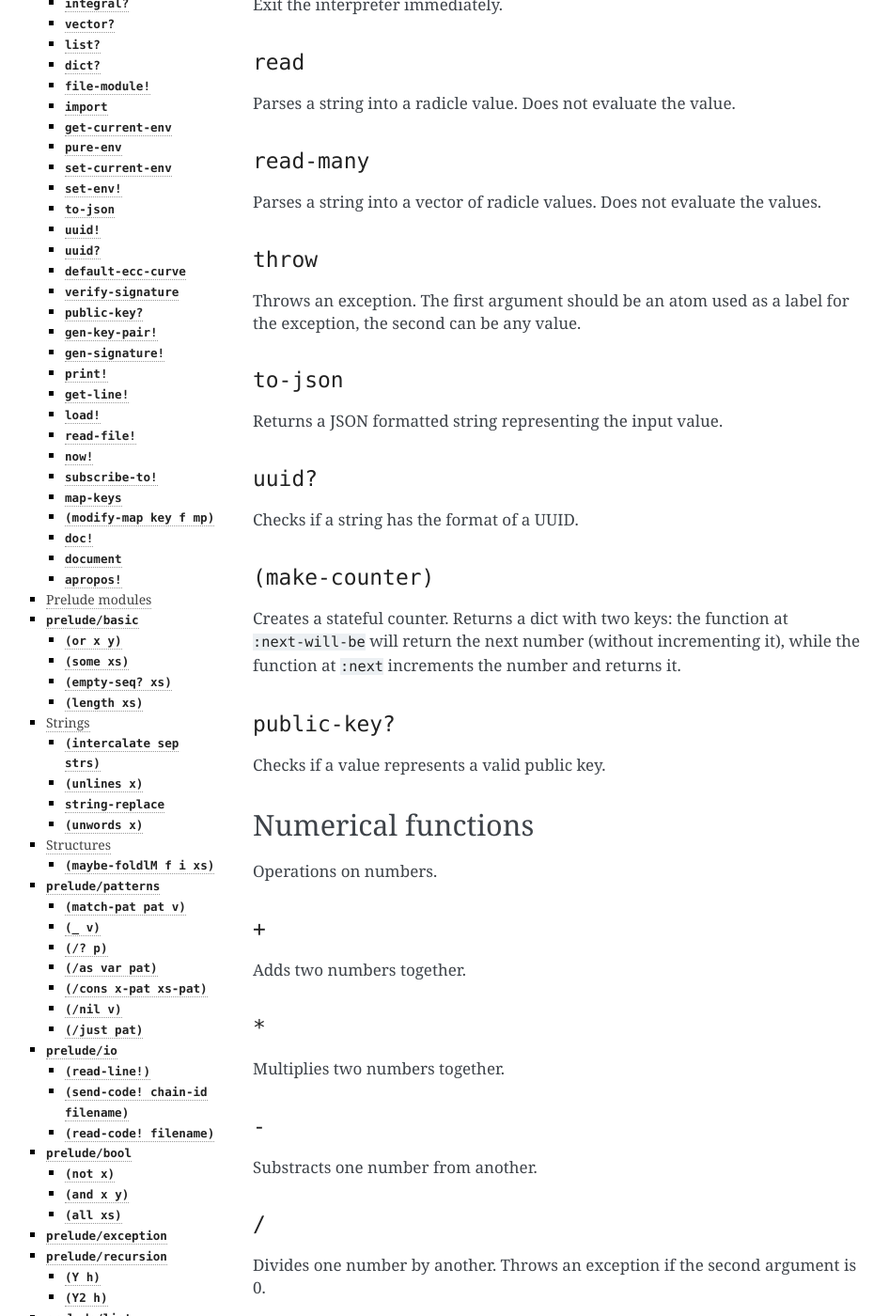
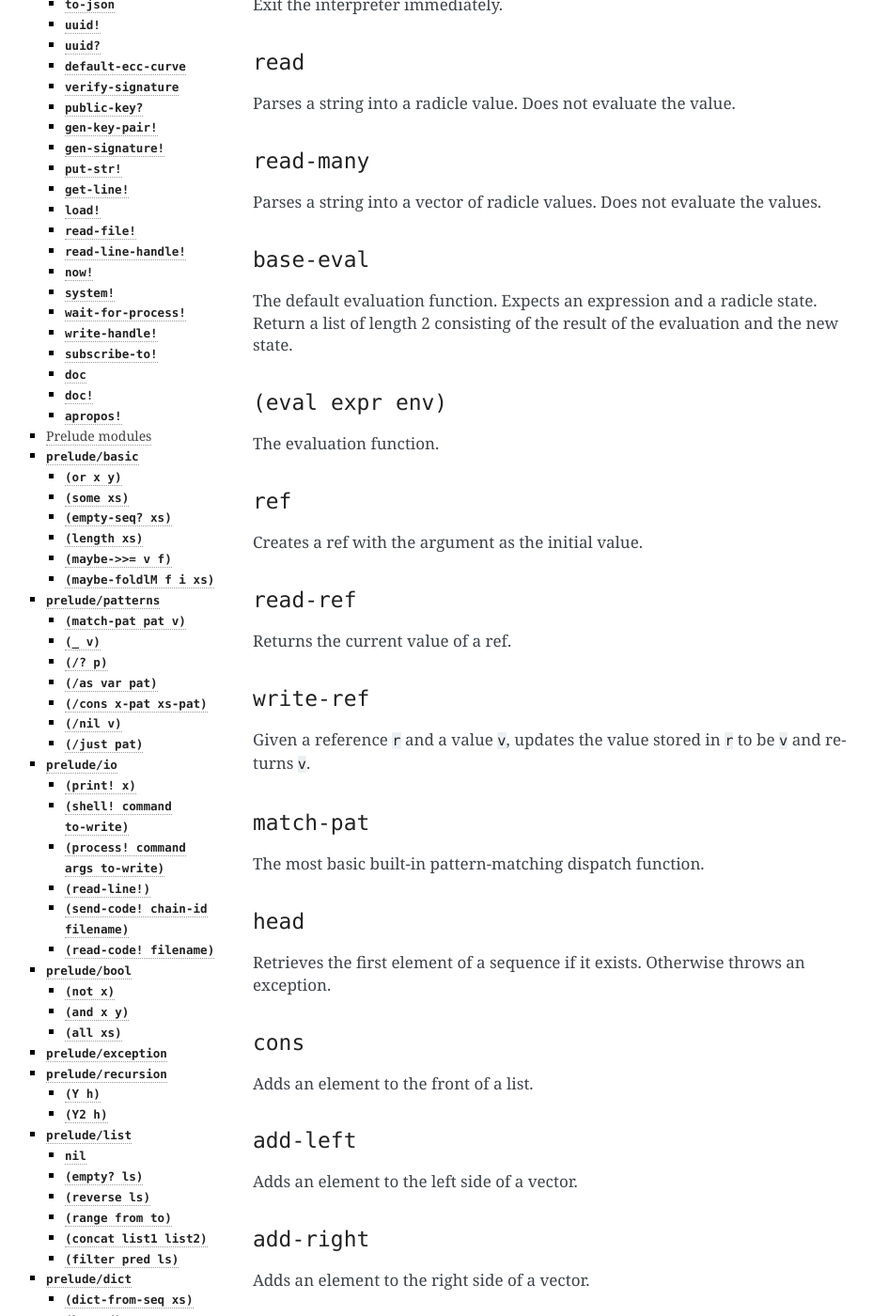
Before and after one commit to radicle-dev/radicle-alpha, a Sphinx documentation site: the page built from docs/source/reference.rst, in a window 1280 px wide and 1400 px high, scrolled down 1522 px. Shown: the whole window at 94% size, without its empty margins (151-1097 px from the left). Built offline with Sphinx 7.4.7, drawn with Linux system fonts in a browser that asks for light colours; pages that are not in the unit, such as notebooks, are missing from menus; some of the changed text lies outside the part shown.

```diff
--- a/docs/source/reference.rst
+++ b/docs/source/reference.rst
@@ -80,63 +80,20 @@ Parses a string into a radicle value. Does not evaluate the value.
 Parses a string into a vector of radicle values. Does not evaluate the
 values.
 
-``throw``
-~~~~~~~~~
+``base-eval``
+~~~~~~~~~~~~~
 
-Throws an exception. The first argument should be an atom used as a
-label for the exception, the second can be any value.
+The default evaluation function. Expects an expression and a radicle
+state. Return a list of length 2 consisting of the result of the
+evaluation and the new state.
 
-``to-json``
-~~~~~~~~~~~
+``(eval expr env)``
+~~~~~~~~~~~~~~~~~~~
 
-Returns a JSON formatted string representing the input value.
+The evaluation function.
 
-``uuid?``
-~~~~~~~~~
-
-Checks if a string has the format of a UUID.
-
-``(make-counter)``
-~~~~~~~~~~~~~~~~~~
-
-Creates a stateful counter. Returns a dict with two keys: the function
-at ``:next-will-be`` will return the next number (without incrementing
-it), while the function at ``:next`` increments the number and returns
-it.
-
-``public-key?``
-~~~~~~~~~~~~~~~
-
-Checks if a value represents a valid public key.
-
-Numerical functions
--------------------
-
-Operations on numbers.
-
-``+``
-~~~~~
-
-Adds two numbers together.
-
-``*``
-~~~~~
-
-Multiplies two numbers together.
-
-``-``
-~~~~~
-
-Substracts one number from another.
-
-``/``
-~~~~~
-
-Divides one number by another. Throws an exception if the second
-argument is 0.
-
-``<``
-~~~~~
+``ref``
+~~~~~~~
 
 Creates a ref with the argument as the initial value.
 
@@ -167,30 +124,10 @@ an exception.
 
 Adds an element to the front of a list.
 
-``(reverse ls)``
-~~~~~~~~~~~~~~~~
+``add-left``
+~~~~~~~~~~~~
 
-Returns the reversed 'ls'.
-
-``(length xs)``
-~~~~~~~~~~~~~~~
-
-Returns the length of 'list'.
-
-``(concat list1 list2)``
-~~~~~~~~~~~~~~~~~~~~~~~~
-
-Concatenates 'list1' and 'list2'.
-
-``(filter pred ls)``
-~~~~~~~~~~~~~~~~~~~~
-
-Returns 'list' with only the elements that satisfy 'filter-cond'.
-
-``(range from to)``
-~~~~~~~~~~~~~~~~~~~
-
-Returns a list with all integers from ``from`` to ``end``, inclusive.
+Adds an element to the left side of a vector.
 
 ``add-right``
 ~~~~~~~~~~~~~
@@ -325,6 +262,13 @@ structure ``s`` may be a list, vector or dict. If it is a list or a
 vector, it checks if ``v`` is one of the items. If ``s`` is a dict, it
 checks if ``v`` is one of the keys.
 
+``map-keys``
+~~~~~~~~~~~~
+
+Given a function ``f`` and a dict ``d``, returns a dict with the same
+values as ``d`` but ``f`` applied to all the keys. If ``f`` maps two
+keys to the same thing, the greatest key and value are kept.
+
 ``map-values``
 ~~~~~~~~~~~~~~
 
@@ -341,6 +285,12 @@ arguments isn't a string then an exception is thrown.
 ~~~~~~~~~~~~~~~~~
 
 Returns the length of a string.
+
+``string-replace``
+~~~~~~~~~~~~~~~~~~
+
+Replace all occurrences of the first argument with the second in the
+third.
 
 ``type``
 ~~~~~~~~
@@ -480,10 +430,10 @@ Given an elliptic curve, generates a cryptographic key-pair. Use
 Given a private key and a message (a string), generates a cryptographic
 signature for the message.
 
-``print!``
-~~~~~~~~~~
+``put-str!``
+~~~~~~~~~~~~
 
-Pretty-prints a value.
+Prints a string.
 
 ``get-line!``
 ~~~~~~~~~~~~~
@@ -501,11 +451,35 @@ Evaluates the contents of a file. Each seperate radicle expression is
 
 Reads the contents of a file and returns it as a string.
 
+``read-line-handle!``
+~~~~~~~~~~~~~~~~~~~~~
+
+Read a single line from a handle.
+
 ``now!``
 ~~~~~~~~
 
 Returns a timestamp for the current Coordinated Universal Time (UTC),
 right now, formatted according to ISO 8601.
+
+``system!``
+~~~~~~~~~~~
+
+(system! proc) execute a system process. Returns the dict with the form
+``{ :stdin maybe-handle      :stdout maybe-handle      :stderr maybe-handle      :proc prochandle    }``
+Where ``maybe-handle`` is either ``[:just handle]`` or ``:nothing``.
+Note that this is quite a low-level function; higher-level ones are more
+convenient.
+
+``wait-for-process!``
+~~~~~~~~~~~~~~~~~~~~~
+
+Block until process terminates.
+
+``write-handle!``
+~~~~~~~~~~~~~~~~~
+
+Write a string to the provided handle.
 
 ``subscribe-to!``
 ~~~~~~~~~~~~~~~~~
@@ -515,15 +489,8 @@ The dict ``s`` should have a function ``getter`` at the key ``:getter``.
 This function is called repeatedly (with no arguments), its result is
 then evaluated and passed to ``f``.
 
-``map-keys``
-~~~~~~~~~~~~
-
-Given a function ``f`` and a dict ``d``, returns a dict with the same
-values as ``d`` but ``f`` applied to all the keys. If ``f`` maps two
-keys to the same thing, the greatest key and value are kept.
-
-``(modify-map key f mp)``
-~~~~~~~~~~~~~~~~~~~~~~~~~
+``doc``
+~~~~~~~
 
 Returns the documentation string for a variable. To print it instead,
 use ``doc!``.
@@ -533,11 +500,6 @@ use ``doc!``.
 
 Prints the documentation attached to a value and returns ``()``. To
 retrieve the docstring as a value use ``doc`` instead.
-
-``document``
-~~~~~~~~~~~~
-
-Used to add documentation to variables.
 
 ``apropos!``
 ~~~~~~~~~~~~
@@ -576,34 +538,8 @@ Returns true if the input is an empty sequence (either list or vector).
 
 Returns the length of 'list'.
 
-Strings
--------
-
-Functions for manipulating strings.
-
-``(intercalate sep strs)``
-~~~~~~~~~~~~~~~~~~~~~~~~~~
-
-Intercalates a string in a list of strings
-
-``(unlines x)``
-~~~~~~~~~~~~~~~
-
-Concatenate a list of strings, with newlines in between.
-
-``string-replace``
-~~~~~~~~~~~~~~~~~~
-
-Replace all occurrences of the first argument with the second in the
-third.
-
-``(unwords x)``
-~~~~~~~~~~~~~~~
-
-Concatenate a list of strings, with spaces in between.
-
-Structures
-----------
+``(maybe->>= v f)``
+~~~~~~~~~~~~~~~~~~~
 
 Monadic bind for the maybe monad.
 
@@ -666,6 +602,25 @@ Pattern which matches ``[:just x]``.
 --------------
 
 Some basic I/O functions.
+
+``(print! x)``
+~~~~~~~~~~~~~~
+
+Print a value to the console or stdout.
+
+``(shell! command to-write)``
+~~~~~~~~~~~~~~~~~~~~~~~~~~~~~
+
+Executes ``command`` using the shell with ``to-write`` as input. Stdout
+and stderr are inherited. WARNING: using ``shell!`` with unsanitized
+user input is a security hazard! Example: ``(shell! "ls -Glah" "")``.
+
+``(process! command args to-write)``
+~~~~~~~~~~~~~~~~~~~~~~~~~~~~~~~~~~~~
+
+Executes ``command`` using 'execvp'. with 'to-write' as input. Stdout
+and stderr are inherit. See 'man exec' for more information on 'execvp'.
+Example: ``(process! "ls" ["-Glah"] "")``.
 
 ``(read-line!)``
 ~~~~~~~~~~~~~~~~
@@ -740,12 +695,12 @@ True if 'seq' is empty, false otherwise.
 ``(reverse ls)``
 ~~~~~~~~~~~~~~~~
 
-Returns the reversed 'list'.
+Returns the reversed 'ls'.
 
-``is-test-env``
-~~~~~~~~~~~~~~~
+``(range from to)``
+~~~~~~~~~~~~~~~~~~~
 
-True iff file is being run as part of the Haskell suite
+Returns a list with all integers from ``from`` to ``end``, inclusive.
 
 ``(concat list1 list2)``
 ~~~~~~~~~~~~~~~~~~~~~~~~
@@ -765,7 +720,7 @@ Functions for manipualting dicts.
 ``(dict-from-seq xs)``
 ~~~~~~~~~~~~~~~~~~~~~~
 
-Creates a dictionary from a seq of key-value pairs.
+Creates a dictionary from a list of key-value pairs.
 
 ``(keys d)``
 ~~~~~~~~~~~~
@@ -777,10 +732,11 @@ Given a ``dict``, returns a vector of its keys.
 
 Given a ``dict``, returns a vector of its values.
 
-``(print! x)``
-~~~~~~~~~~~~~~
+``(rekey old-key new-key mp)``
+~~~~~~~~~~~~~~~~~~~~~~~~~~~~~~
 
-Print a value to the console or stdout.
+Change the key from 'old-key' to 'new-key' in 'dict'. If 'new-key'
+already exists, it is overwritten.
 
 ``(modify-map key f mp)``
 ~~~~~~~~~~~~~~~~~~~~~~~~~
@@ -798,61 +754,33 @@ Delete several keys from a dict.
 
 Sets, built using dicts.
 
-``set/empty``
-~~~~~~~~~~~~~
+``empty``
+~~~~~~~~~
 
 An empty set.
 
-``(set/insert x s)``
-~~~~~~~~~~~~~~~~~~~~
+``(insert x s)``
+~~~~~~~~~~~~~~~~
 
 Insert a value into a set.
 
-``(set/delete x s)``
-~~~~~~~~~~~~~~~~~~~~
+``(delete x s)``
+~~~~~~~~~~~~~~~~
 
 Delete a value from a set.
 
-``(set/member? x s)``
-~~~~~~~~~~~~~~~~~~~~~
+``(member? x s)``
+~~~~~~~~~~~~~~~~~
 
 Query if an value is an element of a set.
 
-``(set/to-vec s)``
-~~~~~~~~~~~~~~~~~~
+``(to-vec s)``
+~~~~~~~~~~~~~~
 
 Convert a set to a vector.
 
-``put-str!``
-~~~~~~~~~~~~
-
-Prints a string.
-
-``(process! command args to-write)``
-~~~~~~~~~~~~~~~~~~~~~~~~~~~~~~~~~~~~
-
-Executes ``command`` using 'execvp'. with 'to-write' as input. Stdout
-and stderr are inherit. See 'man exec' for more information on 'execvp'.
-Example: ``(process! "ls" ["-Glah"] "")``.
-
-``(shell! command to-write)``
-~~~~~~~~~~~~~~~~~~~~~~~~~~~~~
-
-Executes ``command`` using the shell with ``to-write`` as input. Stdout
-and stderr are inherited. WARNING: using ``shell!`` with unsanitized
-user input is a security hazard! Example: ``(shell! "ls -Glah" "")``.
-
-``system!``
-~~~~~~~~~~~
-
-(system! proc) execute a system process. Returns the dict with the form
-``{ :stdin maybe-handle      :stdout maybe-handle      :stderr maybe-handle      :proc prochandle    }``
-Where ``maybe-handle`` is either ``[:just handle]`` or ``:nothing``.
-Note that this is quite a low-level function; higher-level ones are more
-convenient.
-
-``(send-prelude! chain-id)``
-~~~~~~~~~~~~~~~~~~~~~~~~~~~~
+``(from-seq xs)``
+~~~~~~~~~~~~~~~~~
 
 Create a set from a sequence.
 
@@ -876,23 +804,8 @@ Functional references.
 
 Makes a lens out of a getter and a setter.
 
-``read-line-handle!``
-~~~~~~~~~~~~~~~~~~~~~
-
-Read a single line from a handle.
-
-``wait-for-process!``
-~~~~~~~~~~~~~~~~~~~~~
-
-Block until process terminates.
-
-``write-handle!``
-~~~~~~~~~~~~~~~~~
-
-Write a string to the provided handle.
-
-``now!``
-~~~~~~~~
+``(view lens target)``
+~~~~~~~~~~~~~~~~~~~~~~
 
 View a value through a lens.
 
@@ -956,8 +869,8 @@ Functions for simulating remote chains.
 
 Return an empty chain dictionary with the given url.
 
-``(load-chain url)``
-~~~~~~~~~~~~~~~~~~~~
+``(load-chain! url)``
+~~~~~~~~~~~~~~~~~~~~~
 
 Takes a ``url``, and fetches the inputs of a remote chain and return a
 chain dictionary with the chain state.
@@ -968,11 +881,11 @@ chain dictionary with the chain state.
 Evaluates 'expr' in the 'chain' and returns a dict with the ':result'
 and the resulting ':chain'.
 
-``(update-chain-ref chain-ref)``
-~~~~~~~~~~~~~~~~~~~~~~~~~~~~~~~~
+``(update-chain-ref! chain-ref)``
+~~~~~~~~~~~~~~~~~~~~~~~~~~~~~~~~~
 
-Update a ref containing a chain with the new expressions from the remote
-chain
+Update ``chain-ref`` containing a chain with the new expressions from
+the remote chain
 
 ``(eval expr env)``
 ~~~~~~~~~~~~~~~~~~~
@@ -988,8 +901,8 @@ Given an evaluation function ``f``, returns a new one which augments
 ``f`` with a new command ``(update expr)`` which evaluates arbitrary
 expression using ``base-eval``.
 
-``(update-chain chain)``
-~~~~~~~~~~~~~~~~~~~~~~~~
+``(update-chain! chain)``
+~~~~~~~~~~~~~~~~~~~~~~~~~
 
 Takes a chain, and returns a new chain updated with the new expressions
 from the remote chain
@@ -1095,58 +1008,7 @@ Utility functions. For the moment just a counter.
 ``(make-counter)``
 ~~~~~~~~~~~~~~~~~~
 
-Given a private key and a message (a string), generates a cryptographic
-signature for the message.
-
-Chain tools
------------
-
-These functions can be used to simulate remote chains in the local REPL.
-This is useful for experimenting with inputs or even new evaluation
-functions before sending these to a remote chain.
-
-``(new-chain url)``
-~~~~~~~~~~~~~~~~~~~
-
-Return an empty chain dictionary with the given url.
-
-``(eval-in-chain expr chain)``
-~~~~~~~~~~~~~~~~~~~~~~~~~~~~~~
-
-Evaluates 'expr' in the 'chain' and returns a dict with the ':result'
-and the resulting ':chain'.
-
-``(update-chain chain)``
-~~~~~~~~~~~~~~~~~~~~~~~~
-
-Takes a chain, and returns a new chain updated with the new expressions
-from the remote chain
-
-``(load-chain url)``
-~~~~~~~~~~~~~~~~~~~~
-
-Takes a ``url``, and fetches the inputs of a remote chain and return a
-chain dictionary with the chain state.
-
-``pure-prelude-files``
-~~~~~~~~~~~~~~~~~~~~~~
-
-List of files which together define the pure prelude.
-
-``pure-prelude-code!``
-~~~~~~~~~~~~~~~~~~~~~~
-
-The pure prelude.
-
-``(eval-fn-app state f arg cb)``
-~~~~~~~~~~~~~~~~~~~~~~~~~~~~~~~~
-
-Given a state, a function, an argument and a callback, returns the
-result of evaluating the function call on the arg in the given state,
-while also calling the callback on the result.
-
-``(update-chain-ref chain-ref)``
-~~~~~~~~~~~~~~~~~~~~~~~~~~~~~~~~
-
-Update ``chain-ref`` containing a chain with the new expressions from
-the remote chain
+Creates a stateful counter. Returns a dict with two keys: the function
+at ``:next-will-be`` will return the next number (without incrementing
+it), while the function at ``:next`` increments the number and returns
+it.
```
Also changed, not shown: reference-doc.yaml (+7 -2 lines), 2 other files.
